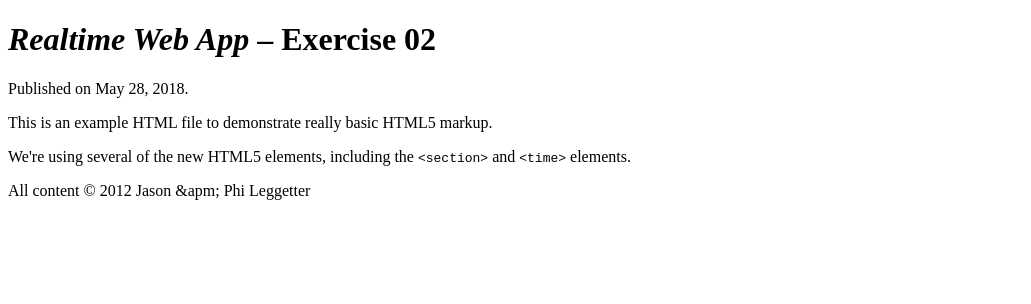
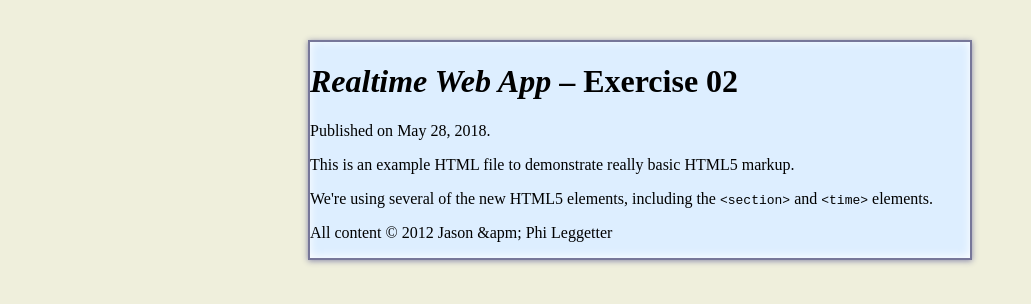
Before and after one commit to chiquita-pl/my_app_master, a plain HTML site: page index.html in a window 1280 px wide. Shown: the whole page, without its empty margins (0-1031 px from the left). Drawn offline with Linux system fonts and the light colour scheme.

Commit message:
add css sheet

```diff
--- a/index.html
+++ b/index.html
@@ -3,6 +3,7 @@
 <head>
     <meta charset="UTF-8">
     <title>Realtime Web App &ndash; Exercise 02</title>
+    <link rel = "stylesheet" href = "styles/02.css" />
 </head>
 <body>
 <header>
--- /dev/null
+++ b/styles/02.css
@@ -0,0 +1,14 @@
+html { background: #efefdc; }
+
+body {
+    width: 660px;
+    margin: 40px auto;
+    background: #def;
+    border: 2px solid #779;
+    /* Cretes two shadow sffects: oute and inner */
+    -webkit-box-shadow: 0 1px 6px #88a, inset 0 -1px 10px white;
+    -moz-box-shadow: 0 1px 6px #88a, inset 0 -1px 10px white;
+    -o-box-shadow:  0 1px 6px #88a, inset 0 -1px 10px white;
+    -ms-box-shadow:  0 1px 6px #88a, inset 0 -1px 10px white;
+    box-shadow:  0 1px 6px #88a, inset 0 -1px 10px white;
+}
```
